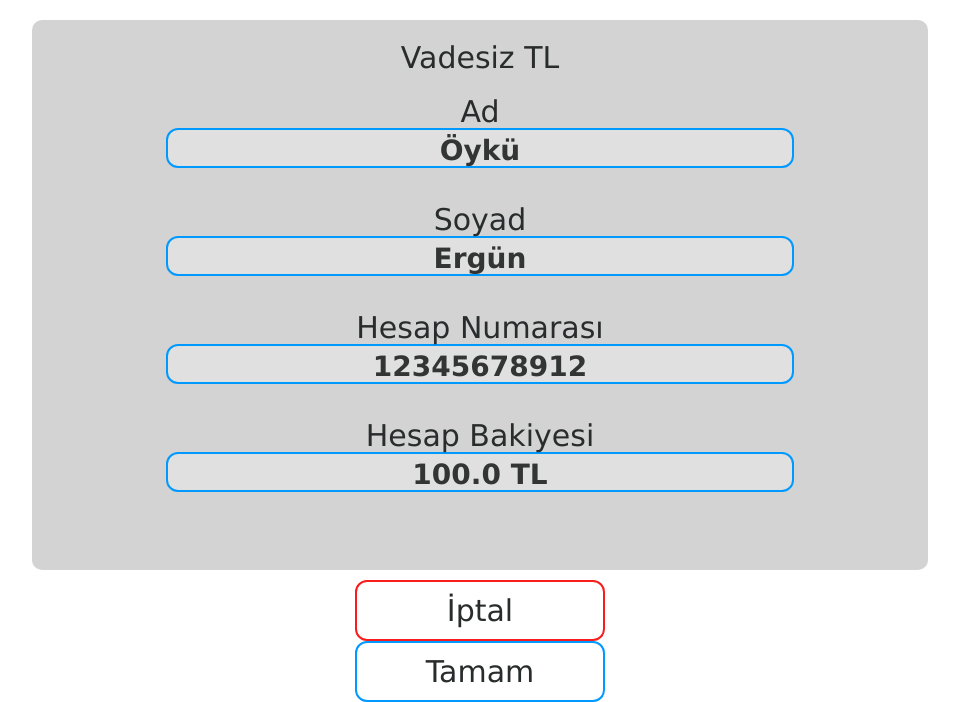
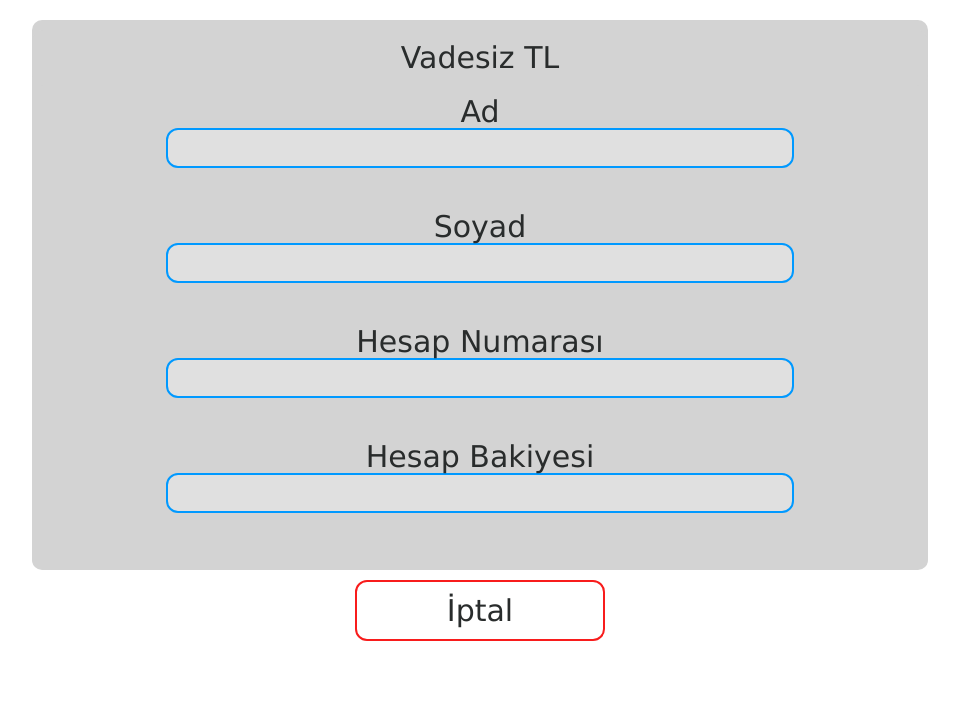
Before and after one commit to OykuE/Frontend-ATMapplication, a PHP site: page /hesapbilgileri.php in a window 1280 px wide. Shown: the part 200-902 px from the top of the page, without its empty margins (160-1119 px from the left). After the commit the page ends 841 px from the top, so only its background shows below. Run offline with PHP 8.4, Linux system fonts and the light colour scheme; some libraries are stand-ins or nearby versions.

Commit message:
delete tamam button

```diff
--- a/hesapbilgileri.php
+++ b/hesapbilgileri.php
@@ -15,27 +15,57 @@
     <div class="giris">
                 <h3 class="panel-title">Vadesiz TL</h3>
                 <div class="panel-body">
-                     <Label><h4>Ad</h4></Label><br>
-                     <label class="output"><b>Öykü</b></label><br><br>
+                     <Label name="ad"><h4>Ad</h4></Label><br>
+                     <label class="output"><b></b></label><br><br>
 
-                     <Label><h4>Soyad</h4></Label><br>
-                     <label class="output"><b>Ergün</b></label><br><br>
+                     <Label name="soyad"><h4>Soyad</h4></Label><br>
+                     <label class="output"><b></b></label><br><br>
 
-                     <Label><h4>Hesap Numarası</h4></Label><br>
-                    <label class="output"><b>12345678912</b></label><br><br>
+                     <Label name="hesapno"><h4>Hesap Numarası</h4></Label><br>
+                    <label class="output"><b></b></label><br><br>
 
-                     <Label><h4>Hesap Bakiyesi</h4></Label><br>
-                     <label class="output"><b>100.0 TL</b></label><br><br>
+                     <Label name="bakiye"><h4>Hesap Bakiyesi</h4></Label><br>
+                     <label class="output"></b></label><br><br>
                 </div>
      </div>
          <div class="footer">
                     <div class="btn-group" role="group">
                         <a href="secimekrani.php"><button type="button" class="btn btn-iptal">İptal</button></a>
                     </div>
-                    <div class="btn-group" role="group">
-                        <button type="submit" class="btn btn-onay">Tamam</button>
         </div>
 
 
     </body>
 </html>
+<script src="//ajax.googleapis.com/ajax/libs/jquery/1.11.1/jquery.min.js"></script>
+    <script>
+        (function($){
+
+            function processForm(userId){
+                function processForm2(accountType){
+                inputs = JSON.parse(JSON.stringify($(this).serializeArray()))
+                jsonReq = {"userId": userId, "accountType": 'accountType' }
+                console.log(jsonReq)
+                $.ajax({
+                    url: 'http://localhost:8080/api/accounts/accounts',
+                    dataType: 'text',
+                    type: 'post',
+                    contentType: 'application/json',
+                    data: JSON.stringify(jsonReq),
+                    var veri = JSON.parse(data);
+                    success: function( data, textStatus, jQxhr ){
+                        if(data) {
+                            document.getElementById("hesapno")=data.accountType;
+                            document.getElementById("bakiye")=data.balance;
+                        }
+                    },
+                    error: function( jqXhr, textStatus, errorThrown ){
+                        console.log( errorThrown );
+                    }
+                });
+            e.preventDefault();
+        }
+    }
+        $('#my-form').submit( processForm );
+    })(jQuery);
+    </script>
--- a/kartbilgileri.php
+++ b/kartbilgileri.php
@@ -31,8 +31,6 @@
                     <div class="btn-group" role="group">
                         <a href="secimekrani.php"><button type="button" class="btn btn-iptal">İptal</button></a>
                     </div>
-                    <div class="btn-group" role="group">
-                        <button type="submit" class="btn btn-onay">Tamam</button>
         </div>
 
 
--- a/kartsecim.php
+++ b/kartsecim.php
@@ -21,10 +21,6 @@
                     <div class="btn-group" role="group">
                         <a href="secimekrani.php"><button type="button" class="btn btn-iptal">İptal</button></a>
                     </div>
-                    <div class="btn-group" role="group">
-                        <button type="submit" class="btn btn-onay">Tamam</button>
         </div>
-
-
     </body>
 </html>
--- a/paragonder.php
+++ b/paragonder.php
@@ -34,8 +34,6 @@
                     <div class="btn-group" role="group">
                         <a href="secimekrani.php"><button type="button" class="btn btn-iptal">İptal</button></a>
                     </div>
-                    <div class="btn-group" role="group">
-                        <button type="submit" class="btn btn-onay">Tamam</button>
                 </div>
 
     </body>
--- a/parayatir.php
+++ b/parayatir.php
@@ -33,8 +33,6 @@
                     <div class="btn-group" role="group">
                         <a href="secimekrani.php"><button type="button" class="btn btn-iptal">İptal</button></a>
                     </div>
-                    <div class="btn-group" role="group">
-                        <button type="submit" class="btn btn-onay">Tamam</button>
                 </div>
 
     </body>
```
